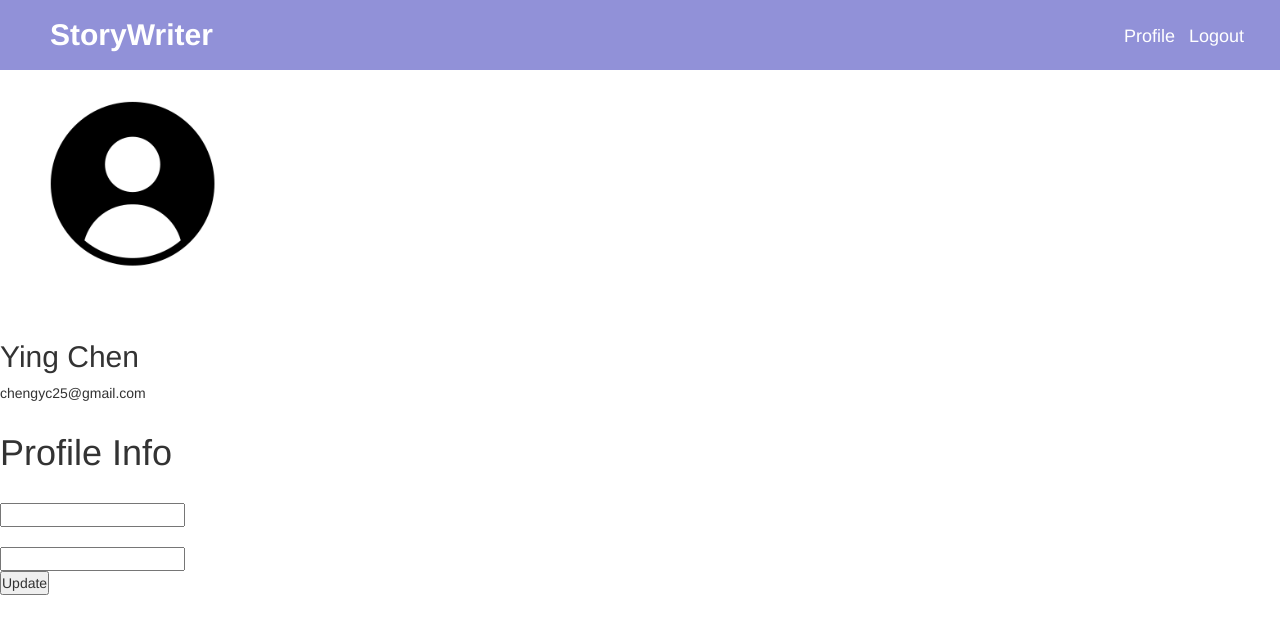
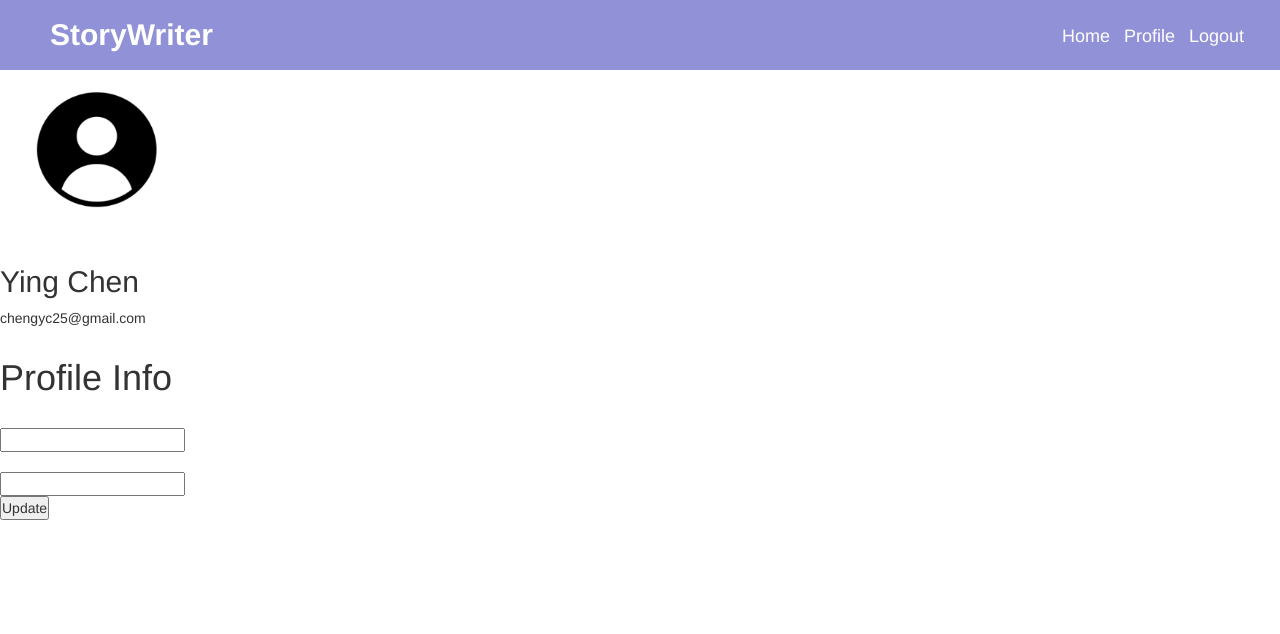
Before and after one commit to DavidTing123/GitExercise-Storywriter-G12, a Flask app: page /profile in a window 1280 px wide. Shown: the top 634 px of the page. Run offline with Flask 3, Linux system fonts and the light colour scheme; a user stored in the database is signed in; some libraries are stand-ins or nearby versions.

Commit message:
added a nav for home page

```diff
--- a/StoryApp/static/profile.css
+++ /dev/null
@@ -1,10 +0,0 @@
-.profilepic {
-    margin-left: 20px;
-    width: 300px;
-    height: 270px;
-}
-
-.pbody{
-    float: right;
-
-}
--- a/StoryApp/templates/nav.html
+++ b/StoryApp/templates/nav.html
@@ -8,10 +8,11 @@
         <label class="logo">StoryWriter</label>
         <ul class="navbar">
             {%if current_user.is_authenticated%}
+                <li><a href="/">Home</a></li>
                 <li><a href="/profile">Profile</a></li>
                 <li><a href="/logout">Logout</a></li>
             {% else %}
-                <li><a href="/login">Login</a></li>
+                <li><a href="/">Home</a></li>
                 <li><a href="/signup">SignUp</a></li>
                 <li><a href="/profile">Profile</a></li>
 
--- a/StoryApp/templates/profile.html
+++ b/StoryApp/templates/profile.html
@@ -9,11 +9,11 @@
 <body>
 {% block title %}Profile Page{% endblock %}
 {% block content %}
-        <div class="content-section">
+        <div class="content">
             <div class="media">
-                <img class="rounded-circle account-img" src="{{ image_file }}">
+                <img class="rounded-circle profile-img align-self-start" src="{{ image_file }}" width="200" height="175">
                 <div class="media-body">
-                    <h2 class="account-heading">{{ current_user.username }}</h2>
+                    <h2 class="profile-heading">{{ current_user.username }}</h2>
                     <p class="text-secondary">{{ current_user.email }}</p>
                 </div>
             </div>
```
